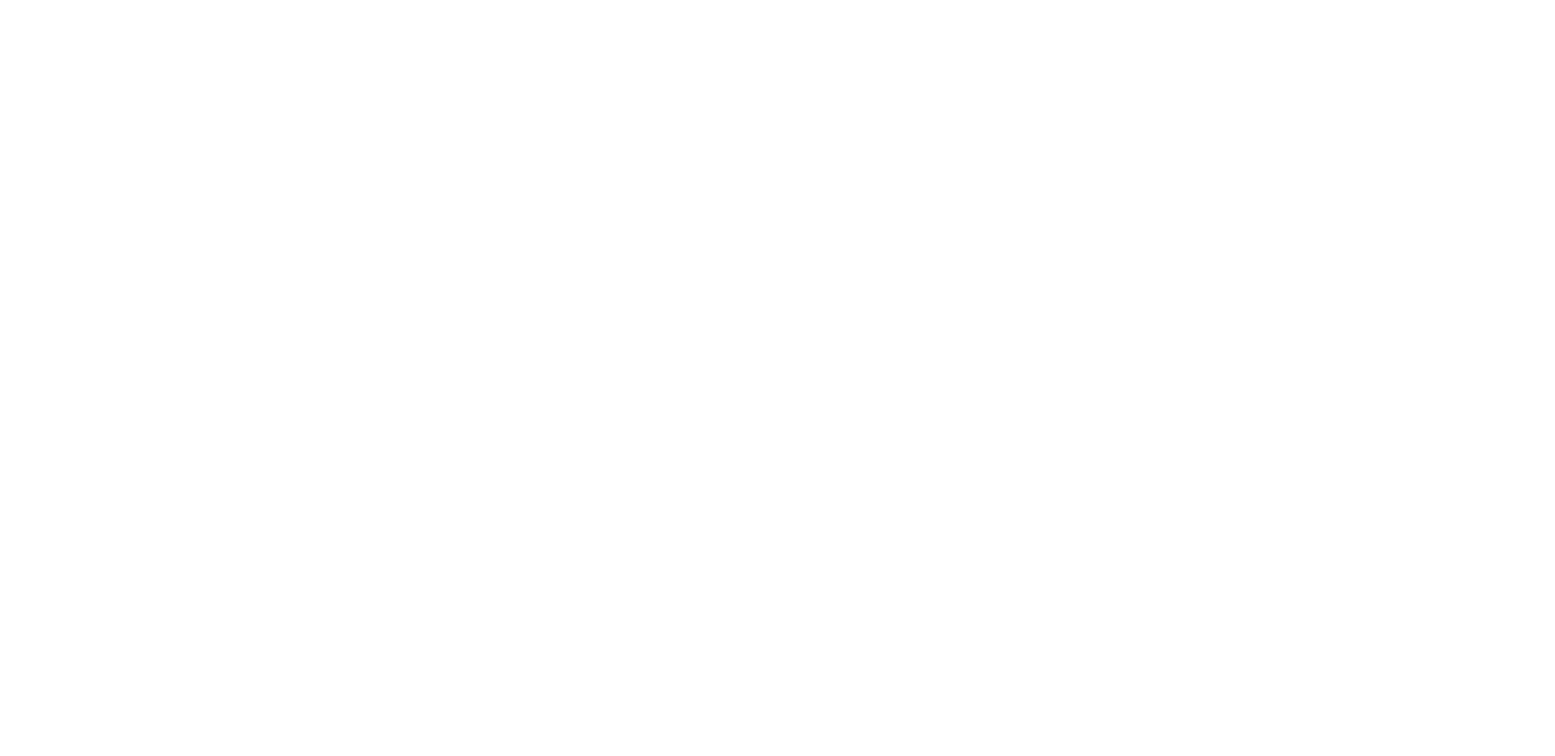
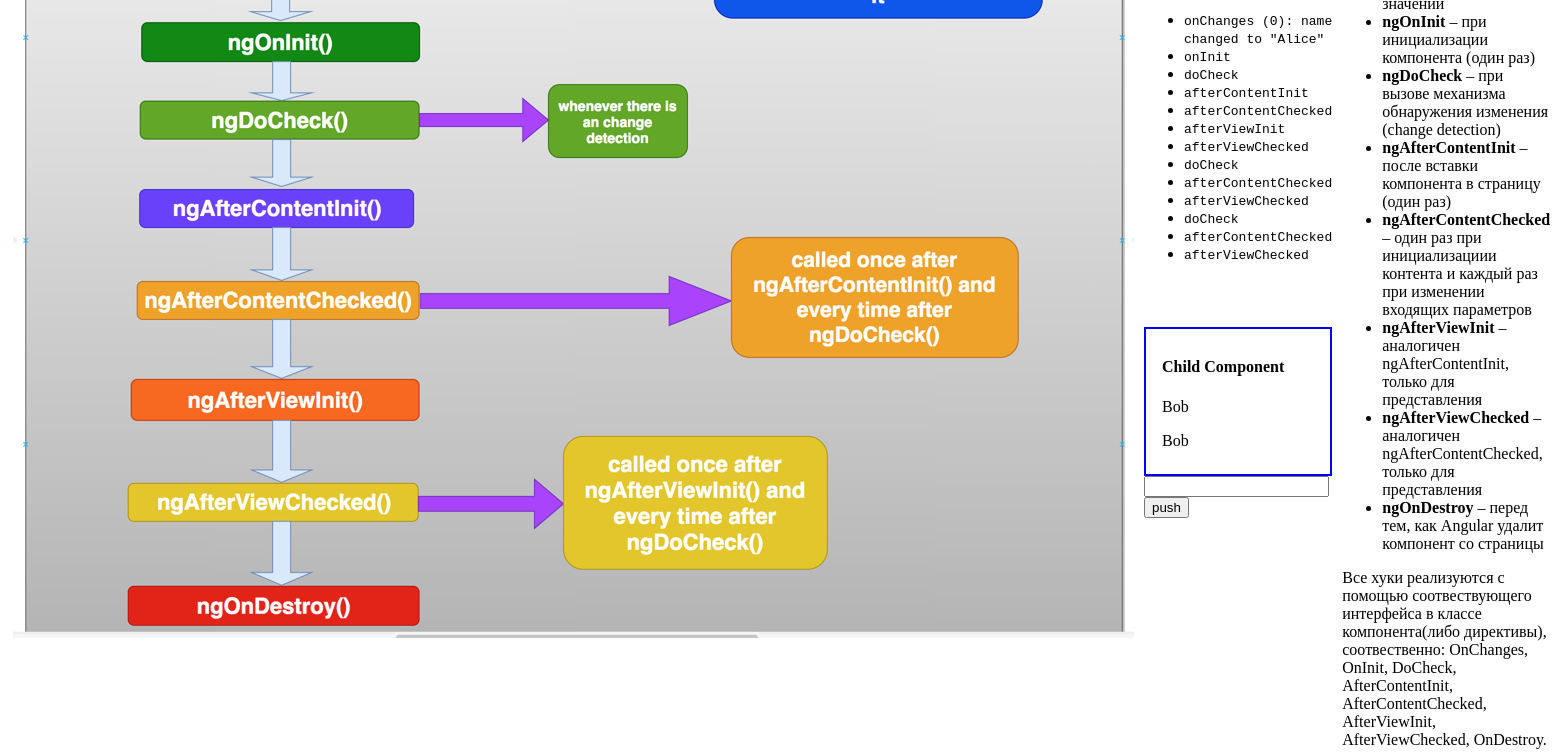
Before and after one commit to 1000001rtem/angular-training-courses, an Angular app: page / in a window 1280 px wide. Shown: the part 600-1356 px from the top of the page, 1555 px wide, since content can reach past the window. Before the commit the page ends 800 px from the top, so only its background shows below. Built offline with nearby package versions, Linux system fonts and the light colour scheme.

Commit message:
Добавлены материалы по жизненному циклу

```diff
--- a/src/app/app.component.html
+++ b/src/app/app.component.html
@@ -1 +1,3 @@
 <app-first-meeting></app-first-meeting>
+<hr/>
+<app-lifecycle></app-lifecycle>
--- a/src/app/app.module.ts
+++ b/src/app/app.module.ts
@@ -5,6 +5,7 @@
 import {AppComponent} from './app.component';
 import {FirstMeetingModule} from './first-meeting/first-meeting.module';
 import {StylesAndTemplatesModule} from './styles-and-templates/styles-and-templates.module';
+import { LifecycleModule } from './lifecycle/lifecycle.module';
 
 @NgModule({
   declarations: [
@@ -14,7 +15,8 @@
     BrowserModule,
     AppRoutingModule,
     FirstMeetingModule,
-    StylesAndTemplatesModule
+    StylesAndTemplatesModule,
+    LifecycleModule
   ],
   providers: [],
   bootstrap: [AppComponent]
--- /dev/null
+++ b/src/app/lifecycle/child/child.component.html
@@ -0,0 +1,5 @@
+<div style="border: 2px solid blue; padding: 0.5rem 1rem; margin-top: 4rem">
+  <h4>Child Component</h4>
+  <p>{{ title }}</p>
+  <p>{{title}}</p>
+</div>
--- /dev/null
+++ b/src/app/lifecycle/child/child.component.ts
@@ -0,0 +1,84 @@
+import {
+  AfterContentChecked,
+  AfterContentInit,
+  AfterViewChecked,
+  AfterViewInit,
+  Component,
+  DoCheck,
+  EventEmitter,
+  Input,
+  OnChanges,
+  OnDestroy,
+  OnInit,
+  Output,
+  SimpleChange,
+} from '@angular/core';
+
+// tslint:disable-next-line:no-conflicting-lifecycle
+@Component({
+  selector: 'app-child',
+  templateUrl: './child.component.html',
+  styleUrls: ['./child.component.css'],
+})
+export class ChildComponent
+  implements OnChanges,
+    OnInit,
+    DoCheck,
+    AfterContentInit,
+    AfterContentChecked,
+    AfterViewInit,
+    AfterViewChecked,
+    OnDestroy {
+  @Input() title = 'Alice';
+  @Output() log: EventEmitter<string> = new EventEmitter();
+
+  changesCounter = 0;
+
+  ngOnChanges(changes: { [propertyName: string]: SimpleChange }): void {
+    const changesMsgs: string[] = [];
+    for (const propName in changes) {
+      if (propName === 'title') {
+        const name = changes.title.currentValue;
+        changesMsgs.push(`name changed to "${name}"`);
+      }
+    }
+    this.log.emit(
+      `onChanges (${this.changesCounter++}): ${changesMsgs.join('; ')}`
+    );
+    console.log('on change');
+  }
+
+  ngOnInit(): void {
+    console.log('init');
+    this.log.emit(`onInit`);
+  }
+
+  ngDoCheck(): void {
+    console.log('check');
+    this.log.emit(`doCheck`);
+  }
+
+  ngAfterContentInit(): void {
+    this.log.emit(`afterContentInit`);
+  }
+
+  ngAfterContentChecked(): void {
+    this.log.emit('afterContentChecked');
+  }
+
+  ngAfterViewInit(): void {
+    this.log.emit(`afterViewInit`);
+  }
+
+  ngAfterViewChecked(): void {
+    this.log.emit(`afterViewChecked`);
+  }
+
+  ngOnDestroy(): void {
+    this.log.emit(`onDestroy`);
+  }
+
+  changeTitle(): void {
+    this.title = 'Artem';
+  }
+}
--- /dev/null
+++ b/src/app/lifecycle/lifecycle.component.html
@@ -0,0 +1,73 @@
+<table width="100%" cellspacing="0" cellpadding="5">
+  <tr>
+    <td>
+      <img
+        src="../../assets/images.png"
+        alt="альтернативный текст"
+      />
+    </td>
+    <td>
+      <h5>Lifecycle Events</h5>
+      <ul>
+        <li *ngFor="let log of logs">
+          <code>{{ log }}</code>
+        </li>
+      </ul>
+
+      <app-child
+        #child
+        *ngIf="showChild"
+        [title]="name"
+        (log)="onLog($event)"
+      ></app-child>
+      <input #a>
+      <button (click)="setName(a.value)">push</button>
+    </td>
+    <td>
+      <p>
+        Angular полностью управляет процессами происходящими в компоненте и над
+        ним: создание, рендеринг, связывание данных и удаление. Мы в свою
+        очередь можем вклиниться в процесс с помощью хуков/триггеров (lifecycle
+        hooks) для каждого из событий.
+      </p>
+
+      <h5>Какие существуют хуки?</h5>
+      <ul>
+        <li><strong>ngOnChanges</strong> – при изменении входных значений</li>
+        <li>
+          <strong>ngOnInit</strong> – при инициализации компонента (один раз)
+        </li>
+        <li>
+          <strong>ngDoCheck</strong> – при вызове механизма обнаружения
+          изменения (change detection)
+        </li>
+        <li>
+          <strong>ngAfterContentInit</strong> – после вставки компонента в
+          страницу (один раз)
+        </li>
+        <li>
+          <strong>ngAfterContentChecked</strong> – один раз при инициализациии
+          контента и каждый раз при изменении входящих параметров
+        </li>
+        <li>
+          <strong>ngAfterViewInit</strong> – аналогичен ngAfterContentInit,
+          только для представления
+        </li>
+        <li>
+          <strong>ngAfterViewChecked</strong> – аналогичен
+          ngAfterContentChecked, только для представления
+        </li>
+        <li>
+          <strong>ngOnDestroy</strong> – перед тем, как Angular удалит компонент
+          со страницы
+        </li>
+      </ul>
+      <p>
+        Все хуки реализуются с помощью соотвествующего интерфейса в классе
+        компонента(либо директивы), соотвественно: OnChanges, OnInit, DoCheck,
+        AfterContentInit, AfterContentChecked, AfterViewInit, AfterViewChecked,
+        OnDestroy.
+      </p>
+    </td>
+  </tr>
+</table>
--- /dev/null
+++ b/src/app/lifecycle/lifecycle.component.ts
@@ -0,0 +1,38 @@
+import {Component, ViewChild} from '@angular/core';
+import {ChildComponent} from './child/child.component';
+
+@Component({
+  selector: 'app-lifecycle',
+  templateUrl: './lifecycle.component.html',
+  styleUrls: ['./lifecycle.component.css'],
+})
+export class LifecycleComponent {
+  name: string;
+  logs: string[] = [];
+  showChild = true;
+  @ViewChild('child') child: ChildComponent;
+
+  constructor() {
+    this.name = 'Alice';
+    setTimeout(() => this.updateName(), 5000);
+    setTimeout(() => this.child.changeTitle(), 10000);
+    // setTimeout(() => this.hideChild(), 15000);
+  }
+
+  updateName(): void {
+    this.name = 'Bob';
+  }
+
+  hideChild(): void {
+    this.showChild = false;
+    this.logs.push(`onDestroy`);
+  }
+
+  onLog(data): void {
+    this.logs.push(data);
+  }
+
+  setName(value: string): void {
+    this.name = value;
+  }
+}
```
Also changed, not shown: src/app/lifecycle/lifecycle.module.ts (added, +12 -0 lines), src/app/lifecycle/child/child.component.css (added), src/app/lifecycle/lifecycle.component.css (added), src/assets/images.png (added), 1 other file (tests, documents, lock files or other folders).
